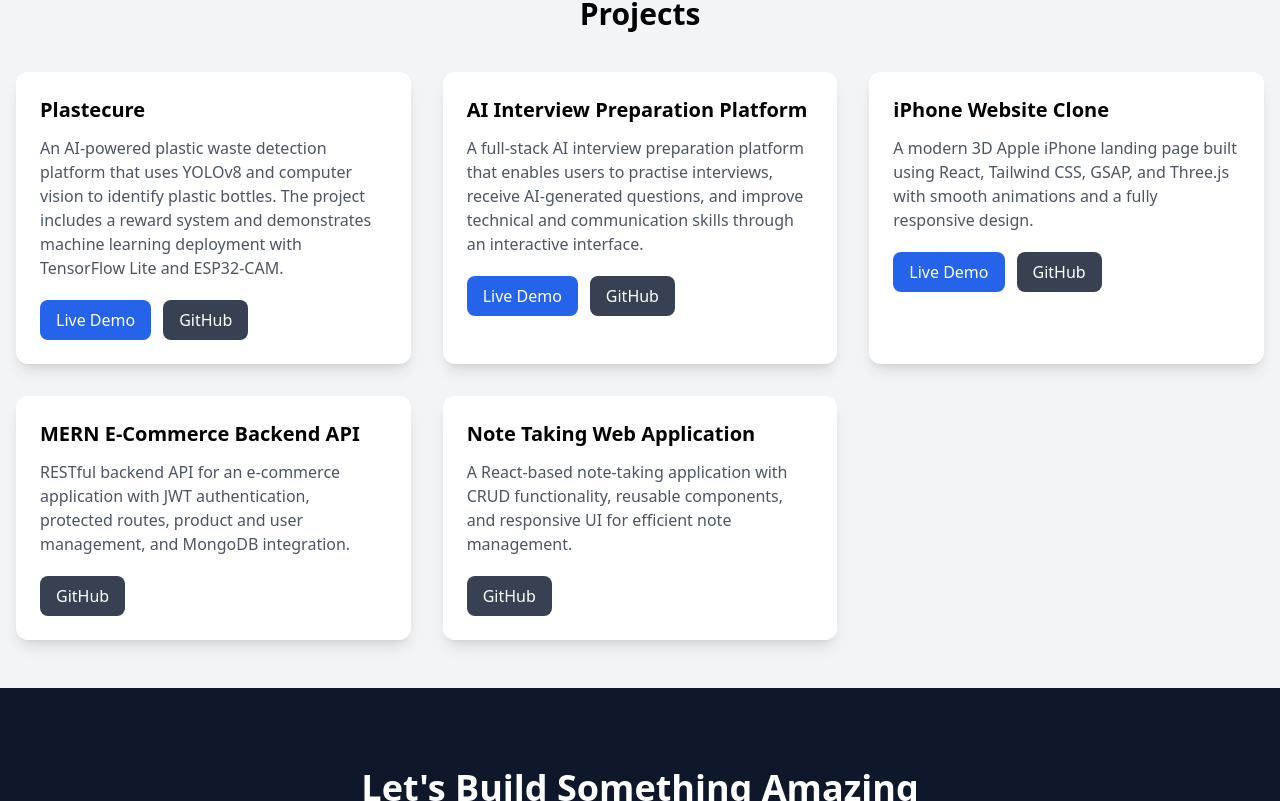
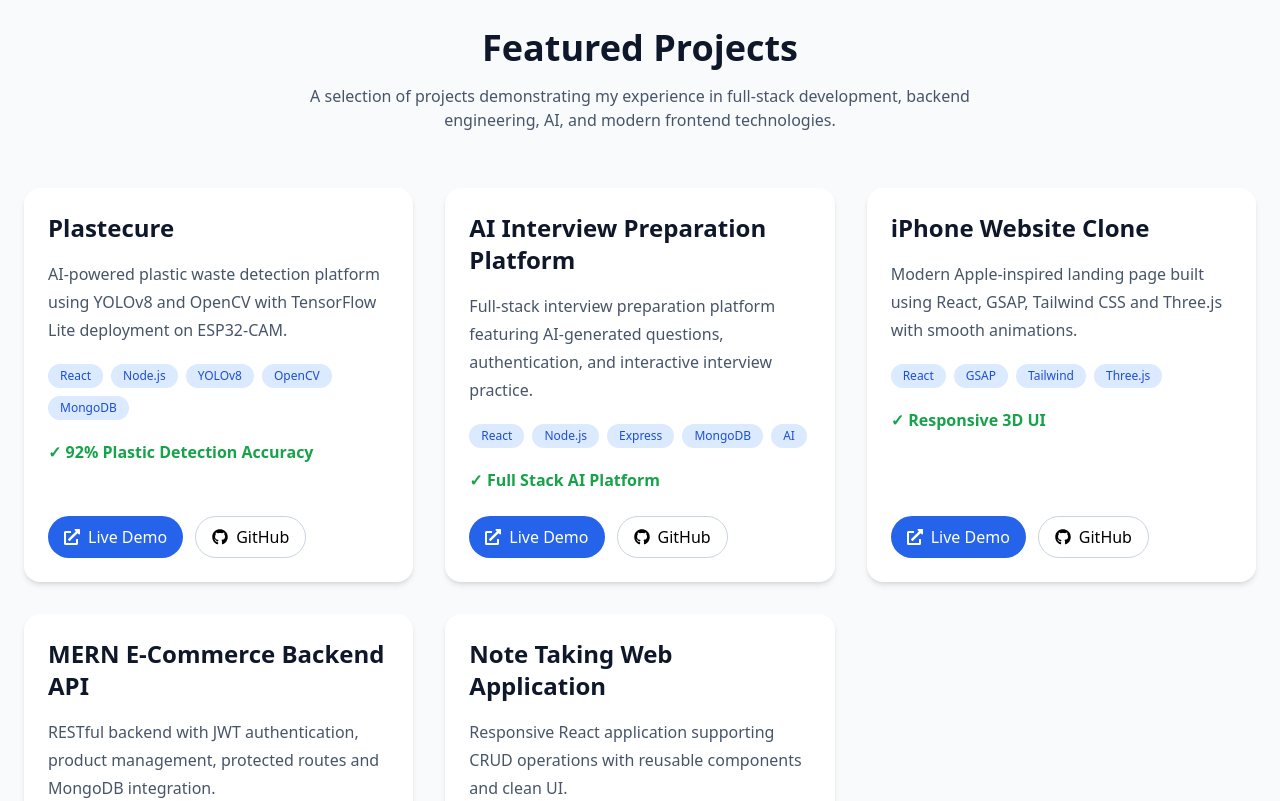
Before and after one commit to Shahbaz9832/My-Portfolio, a React (Vite) app: page / in a window 1280 px wide. Shown: the part 2519-3320 px from the top of the page. Built offline with nearby package versions, Linux system fonts and the light colour scheme.

Commit message:
Refactor project descriptions and layout
Updated project descriptions for clarity and brevity. Improved layout and design of project cards.

```diff
--- a/src/components/Projects.jsx
+++ b/src/components/Projects.jsx
@@ -1,15 +1,21 @@
+import { FaGithub, FaExternalLinkAlt } from "react-icons/fa";
+
 const projects = [
   {
     title: "Plastecure",
     description:
-      "An AI-powered plastic waste detection platform that uses YOLOv8 and computer vision to identify plastic bottles. The project includes a reward system and demonstrates machine learning deployment with TensorFlow Lite and ESP32-CAM.",
+      "AI-powered plastic waste detection platform using YOLOv8 and OpenCV with TensorFlow Lite deployment on ESP32-CAM.",
+    tech: ["React", "Node.js", "YOLOv8", "OpenCV", "MongoDB"],
+    achievement: "92% Plastic Detection Accuracy",
     demo: "https://plastecure.netlify.app",
     github: "https://github.com/Shahbaz9832/Plastecure",
   },
   {
     title: "AI Interview Preparation Platform",
     description:
-      "A full-stack AI interview preparation platform that enables users to practise interviews, receive AI-generated questions, and improve technical and communication skills through an interactive interface.",
+      "Full-stack interview preparation platform featuring AI-generated questions, authentication, and interactive interview practice.",
+    tech: ["React", "Node.js", "Express", "MongoDB", "AI"],
+    achievement: "Full Stack AI Platform",
     demo: "https://ai-interview-preparation-platform-five.vercel.app",
     github:
       "https://github.com/Shahbaz9832/AI-Interview-Preparation-Platform",
@@ -17,21 +23,27 @@ const projects = [
   {
     title: "iPhone Website Clone",
     description:
-      "A modern 3D Apple iPhone landing page built using React, Tailwind CSS, GSAP, and Three.js with smooth animations and a fully responsive design.",
+      "Modern Apple-inspired landing page built using React, GSAP, Tailwind CSS and Three.js with smooth animations.",
+    tech: ["React", "GSAP", "Tailwind", "Three.js"],
+    achievement: "Responsive 3D UI",
     demo: "https://iphone-website-nu-nine.vercel.app/",
     github: "https://github.com/Shahbaz9832/iphone_website",
   },
   {
     title: "MERN E-Commerce Backend API",
     description:
-      "RESTful backend API for an e-commerce application with JWT authentication, protected routes, product and user management, and MongoDB integration.",
+      "RESTful backend with JWT authentication, product management, protected routes and MongoDB integration.",
+    tech: ["Node.js", "Express", "MongoDB", "JWT"],
+    achievement: "Secure REST APIs",
     github:
       "https://github.com/Shahbaz9832/MERN-Stack-E-Commerce-Backend",
   },
   {
     title: "Note Taking Web Application",
     description:
-      "A React-based note-taking application with CRUD functionality, reusable components, and responsive UI for efficient note management.",
+      "Responsive React application supporting CRUD operations with reusable components and clean UI.",
+    tech: ["React", "JavaScript", "CSS"],
+    achievement: "CRUD Functionality",
     github:
       "https://github.com/Shahbaz9832/Note-Taking-WebApplication1",
   },
@@ -39,29 +51,75 @@ const projects = [
 
 const Projects = () => {
   return (
-    <section id="projects" className="container mx-auto py-12 px-4">
-      <h3 className="text-3xl font-bold text-center mb-10">Projects</h3>
+    <section
+      id="projects"
+      className="bg-slate-50 dark:bg-slate-900 py-20 px-6 transition-colors"
+    >
+      <div className="container mx-auto max-w-7xl">
 
+        {/* Heading */}
+        <div className="text-center mb-14">
+          <h2 className="text-4xl font-bold text-slate-900 dark:text-white">
+            Featured Projects
+          </h2>
+
+          <p className="mt-4 text-slate-600 dark:text-slate-400 max-w-2xl mx-auto">
+            A selection of projects demonstrating my experience in full-stack
+            development, backend engineering, AI, and modern frontend
+            technologies.
+          </p>
+        </div>
+
+        {/* Cards */}
         <div className="grid md:grid-cols-2 lg:grid-cols-3 gap-8">
+
           {projects.map((project, index) => (
             <div
               key={index}
-            className="bg-white dark:bg-gray-800 p-6 rounded-xl shadow-lg hover:shadow-2xl transition duration-300"
+              className="flex flex-col justify-between bg-white dark:bg-slate-800 rounded-2xl p-6 shadow-md hover:shadow-xl hover:-translate-y-2 transition-all duration-300"
             >
-            <h4 className="text-xl font-bold mb-3">{project.title}</h4>
+              <div>
 
-            <p className="text-gray-600 dark:text-gray-300 mb-5">
+                <h3 className="text-2xl font-bold text-slate-900 dark:text-white mb-4">
+                  {project.title}
+                </h3>
+
+                <p className="text-slate-600 dark:text-slate-300 leading-7 mb-5">
                   {project.description}
                 </p>
 
+                {/* Tech Stack */}
+                <div className="flex flex-wrap gap-2 mb-5">
+                  {project.tech.map((item, i) => (
+                    <span
+                      key={i}
+                      className="bg-blue-100 dark:bg-blue-900 text-blue-700 dark:text-blue-300 text-xs font-medium px-3 py-1 rounded-full"
+                    >
+                      {item}
+                    </span>
+                  ))}
+                </div>
+
+                {/* Achievement */}
+                <div className="mb-6">
+                  <span className="text-green-600 dark:text-green-400 font-semibold">
+                    ✓ {project.achievement}
+                  </span>
+                </div>
+
+              </div>
+
+              {/* Buttons */}
               <div className="flex gap-3 flex-wrap">
+
                 {project.demo && (
                   <a
                     href={project.demo}
                     target="_blank"
                     rel="noopener noreferrer"
-                  className="bg-blue-600 hover:bg-blue-700 text-white px-4 py-2 rounded-lg"
+                    className="flex items-center gap-2 bg-blue-600 hover:bg-blue-700 text-white px-4 py-2 rounded-full transition"
                   >
+                    <FaExternalLinkAlt />
                     Live Demo
                   </a>
                 )}
@@ -70,13 +128,17 @@ const Projects = () => {
                   href={project.github}
                   target="_blank"
                   rel="noopener noreferrer"
-                className="bg-gray-700 hover:bg-gray-800 text-white px-4 py-2 rounded-lg"
+                  className="flex items-center gap-2 border border-slate-300 dark:border-slate-600 hover:bg-slate-100 dark:hover:bg-slate-700 px-4 py-2 rounded-full transition"
                 >
+                  <FaGithub />
                   GitHub
                 </a>
+
               </div>
             </div>
           ))}
+
+        </div>
       </div>
     </section>
   );
```
Lines whose indentation alone changed are shown as unchanged.
